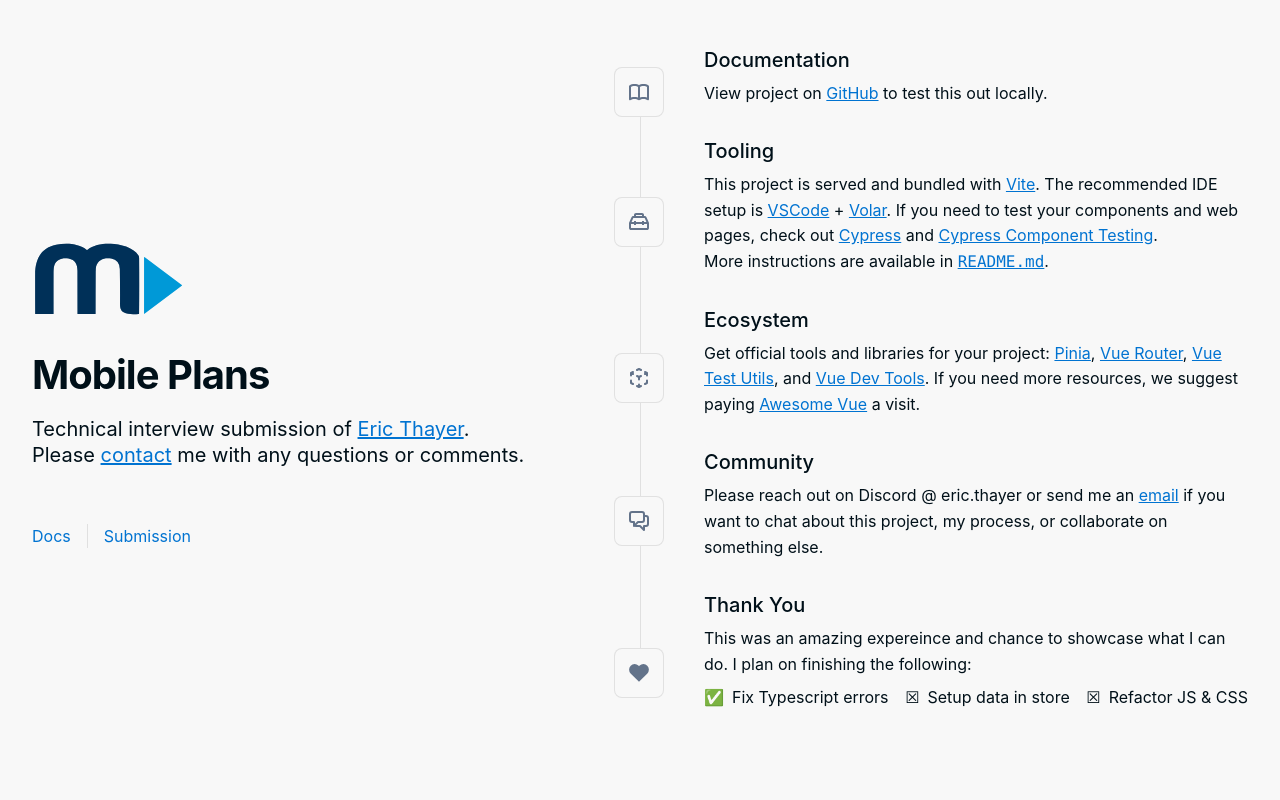
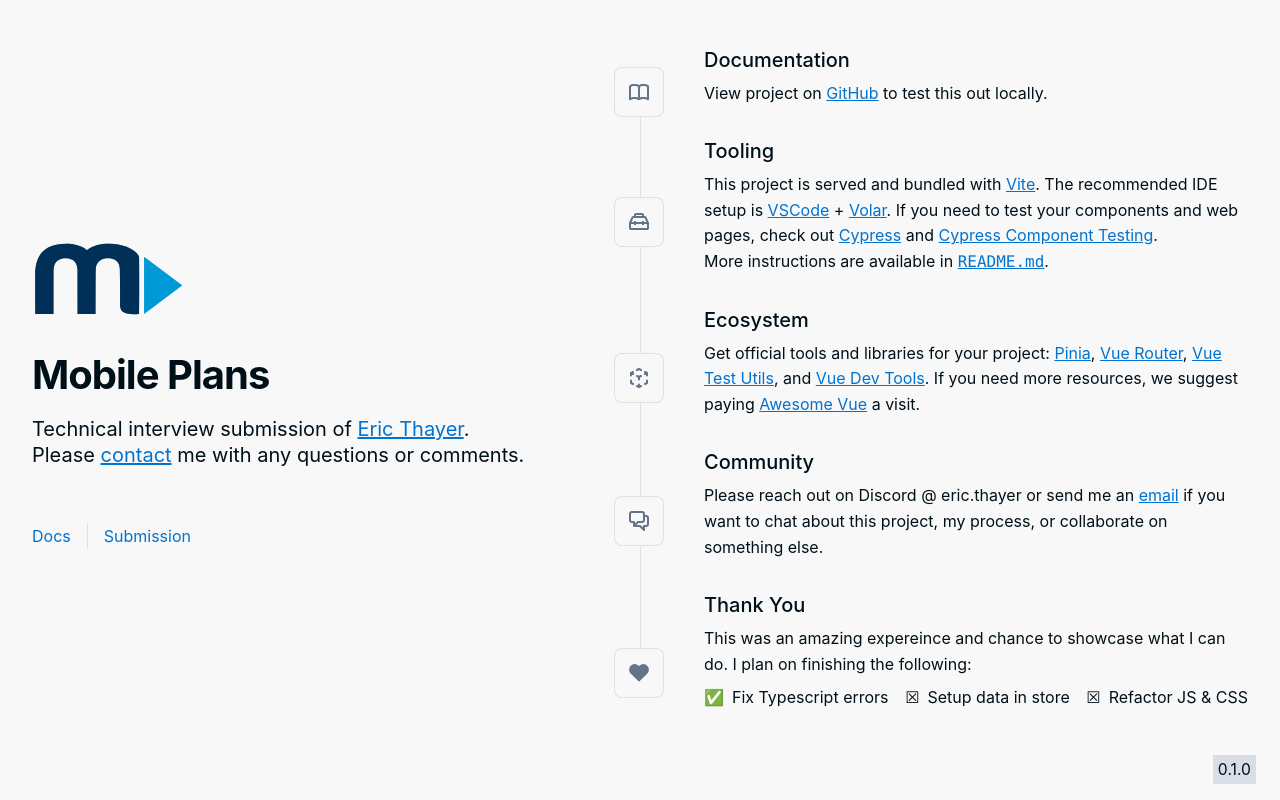
Before and after one commit to ericthayer/mobile-plans, a Vue app: page / in a window 1280 px wide. Built offline with nearby package versions, Linux system fonts and the light colour scheme; a web font is replaced by a local one.

Commit message:
adding version link

```diff
--- a/src/App.vue
+++ b/src/App.vue
@@ -15,6 +15,7 @@
     <main id="main" class="main" role="main">
       <RouterView />
     </main>
+    <a class="tag-version" href="https://github.com/ericthayer/mobile-plans/" target="_blank" rel="noopener">0.1.0</a>
   </div>
 </template>
 
@@ -101,4 +102,16 @@
     text-align: left;
   }
 }
+
+.tag-version {
+  background: var(--kite-color-gray-20);
+  color: var(--kite-color-gray-50);
+  bottom: 1rem;
+  font-size: 0.983rem;
+  padding: 2px 5px;
+  position: absolute;
+  right: 1.5rem;
+  text-decoration: none;
+  z-index: 1;
+}
 </style>
```
